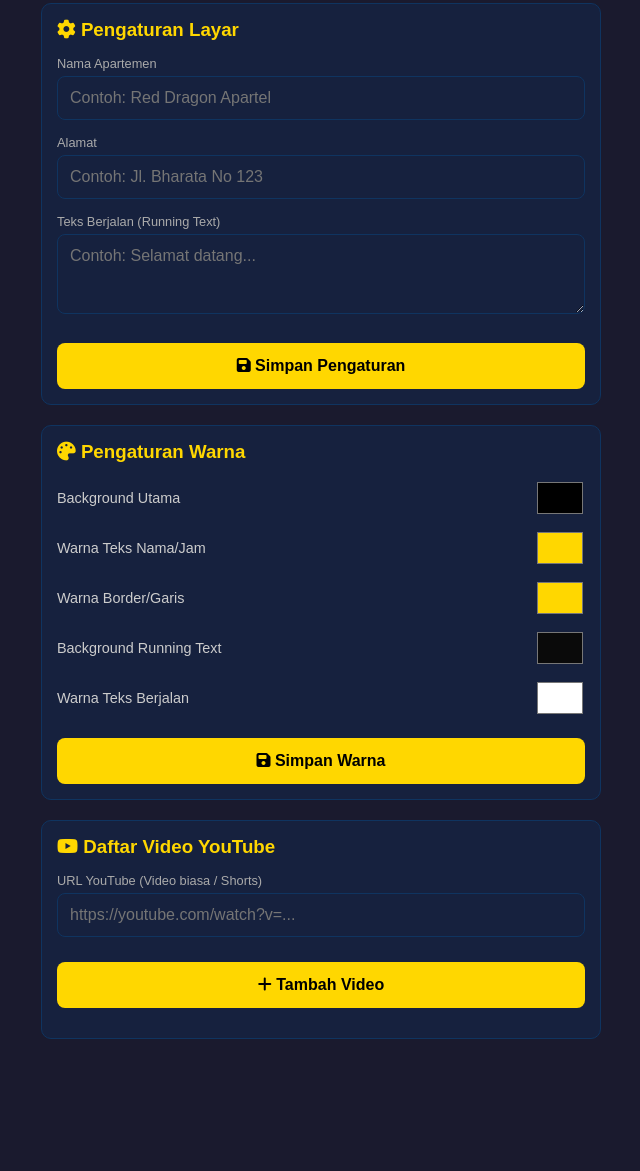
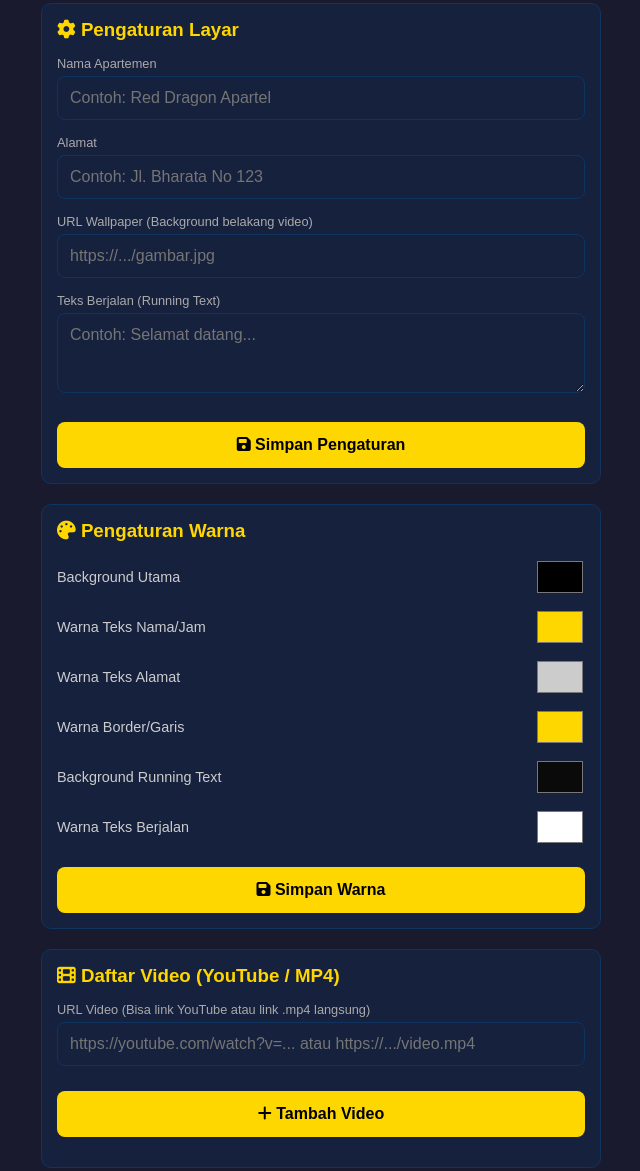
Before and after one commit to dmuhi9959/APARTEL, a plain HTML site: page admin.html in a window 1280 px wide. Shown: the part 69-1240 px from the top of the page, without its empty margins (319-959 px from the left). Before the commit the page ends 1148 px from the top, so only its background shows below. Drawn offline with Linux system fonts and the light colour scheme; no server answers.

Commit message:
Add wallpaper URL input and update settings saving

```diff
--- a/admin.html
+++ b/admin.html
@@ -35,6 +35,10 @@ h1,h3{color:#ffd700;margin-bottom:15px}
             <input id="aptAddress" placeholder="Contoh: Jl. Bharata No 123">
         </div>
         <div class="form-group">
+            <label>URL Wallpaper (Background belakang video)</label>
+            <input id="aptWallpaper" placeholder="https://.../gambar.jpg">
+        </div>
+        <div class="form-group">
             <label>Teks Berjalan (Running Text)</label>
             <textarea id="aptTicker" rows="3" placeholder="Contoh: Selamat datang..."></textarea>
         </div>
@@ -52,6 +56,10 @@ h1,h3{color:#ffd700;margin-bottom:15px}
             <input type="color" id="colorTextHeader" value="#ffd700">
         </div>
         <div class="color-row">
+            <label>Warna Teks Alamat</label>
+            <input type="color" id="colorAddress" value="#cccccc">
+        </div>
+        <div class="color-row">
             <label>Warna Border/Garis</label>
             <input type="color" id="colorAccent" value="#ffd700">
         </div>
@@ -67,10 +75,10 @@ h1,h3{color:#ffd700;margin-bottom:15px}
     </div>
 
     <div class="card">
-        <h3><i class="fab fa-youtube"></i> Daftar Video YouTube</h3>
+        <h3><i class="fas fa-film"></i> Daftar Video (YouTube / MP4)</h3>
         <div class="form-group">
-            <label>URL YouTube (Video biasa / Shorts)</label>
-            <input id="videoUrl" placeholder="https://youtube.com/watch?v=...">
+            <label>URL Video (Bisa link YouTube atau link .mp4 langsung)</label>
+            <input id="videoUrl" placeholder="https://youtube.com/watch?v=... atau https://.../video.mp4">
         </div>
         <button class="btn" onclick="addVideo()"><i class="fas fa-plus"></i> Tambah Video</button>
         <div id="videoList" style="margin-top:15px;"></div>
@@ -96,6 +104,7 @@ db.ref('apartemen/settings').on('value', (snap) => {
     if(snap.exists()) {
         document.getElementById('aptName').value = snap.val().nama || '';
         document.getElementById('aptAddress').value = snap.val().alamat || '';
+        document.getElementById('aptWallpaper').value = snap.val().wallpaper || '';
         document.getElementById('aptTicker').value = snap.val().ticker || '';
     }
 });
@@ -105,6 +114,7 @@ db.ref('apartemen/colors').on('value', (snap) => {
     if(snap.exists()) {
         document.getElementById('colorBgMain').value = snap.val().bg_main || '#000000';
         document.getElementById('colorTextHeader').value = snap.val().text_header || '#ffd700';
+        document.getElementById('colorAddress').value = snap.val().text_address || '#cccccc';
         document.getElementById('colorAccent').value = snap.val().accent || '#ffd700';
         document.getElementById('colorBgTicker').value = snap.val().bg_ticker || '#0a0a0a';
         document.getElementById('colorTextTicker').value = snap.val().text_ticker || '#ffffff';
@@ -130,14 +140,16 @@ db.ref('apartemen/videos').on('value', (snap) => {
 function saveSettings() {
     let nama = document.getElementById('aptName').value;
     let alamat = document.getElementById('aptAddress').value;
+    let wallpaper = document.getElementById('aptWallpaper').value;
     let ticker = document.getElementById('aptTicker').value;
-    db.ref('apartemen/settings').set({ nama, alamat, ticker }).then(() => alert("Pengaturan tersimpan!"));
+    db.ref('apartemen/settings').set({ nama, alamat, wallpaper, ticker }).then(() => alert("Pengaturan tersimpan!"));
 }
 
 function saveColors() {
     let colors = {
         bg_main: document.getElementById('colorBgMain').value,
         text_header: document.getElementById('colorTextHeader').value,
+        text_address: document.getElementById('colorAddress').value,
         accent: document.getElementById('colorAccent').value,
         bg_ticker: document.getElementById('colorBgTicker').value,
         text_ticker: document.getElementById('colorTextTicker').value
```
